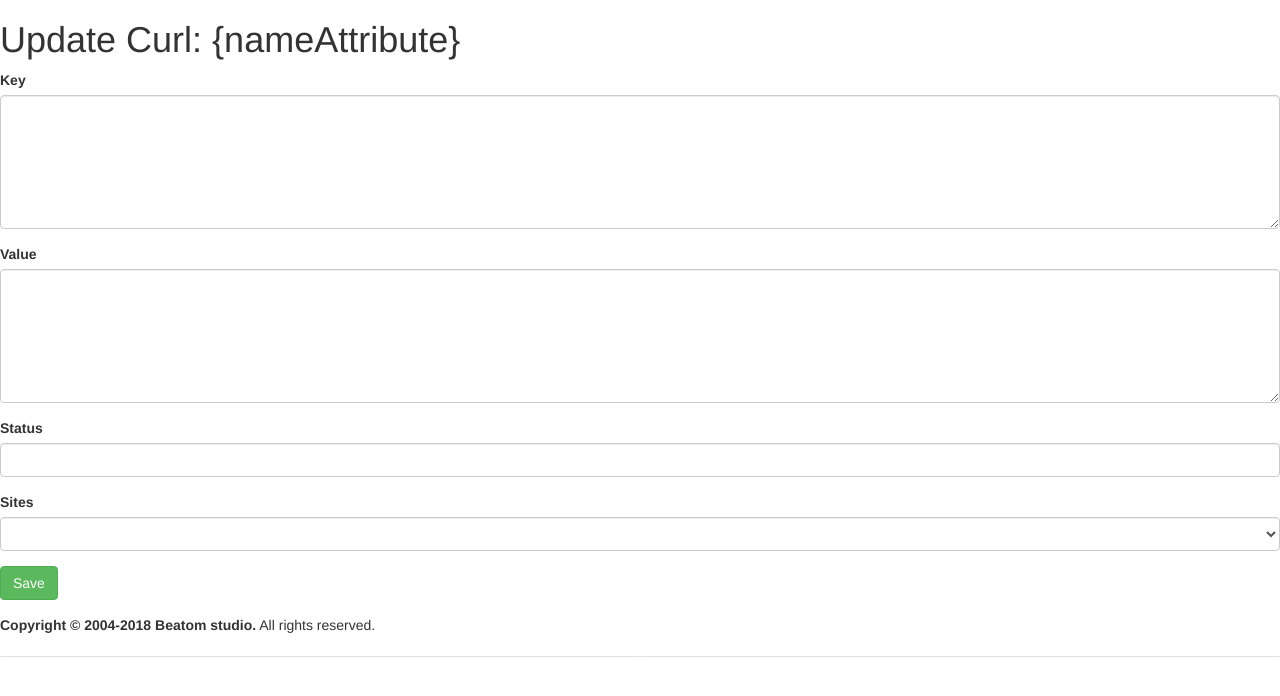
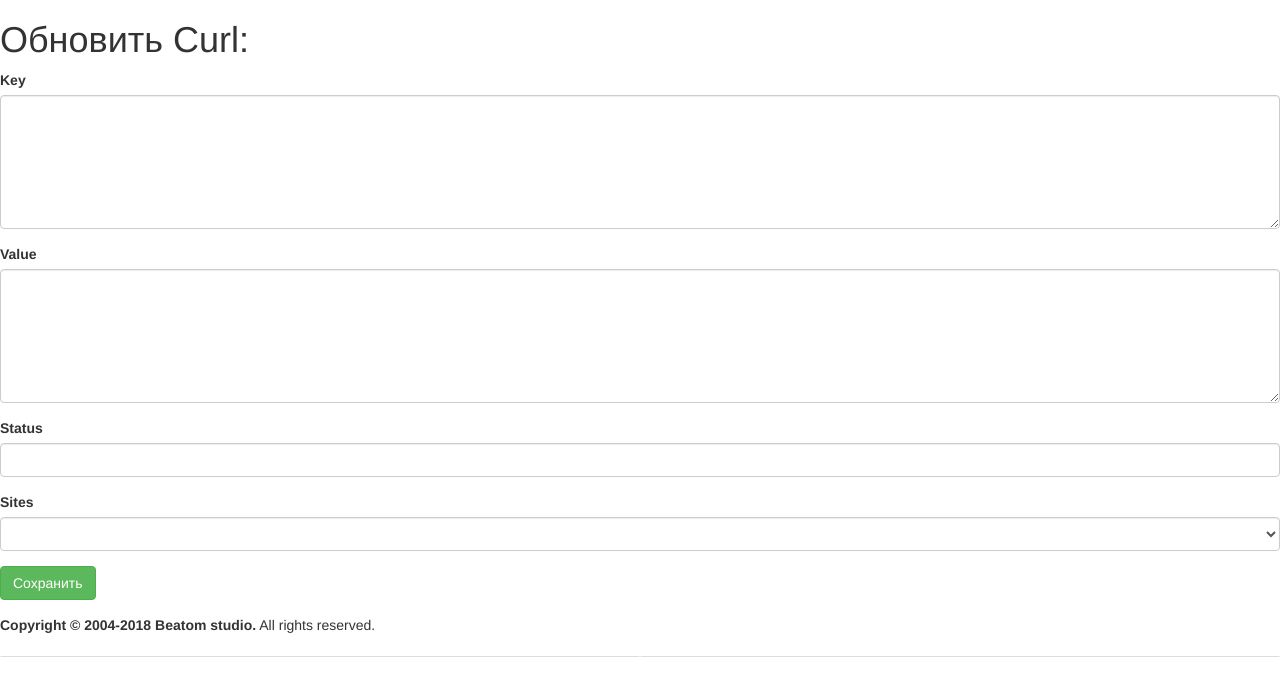
Before and after one commit to Chel1982/parser.loc, a Yii app: template views/curl/update.php in a window 1280 px wide. Shown: the part 71-767 px from the top of the page. Run offline with PHP 8.4 and a stand-in for Yii, Linux system fonts and the light colour scheme; the template is opened without the code that fills it, so the values that code supplies are empty; form fields are guessed from the names that the template uses; some libraries are stand-ins or nearby versions.

Commit message:
Руссифицировал страницу Curls

```diff
--- a/views/curl/_form.php
+++ b/views/curl/_form.php
@@ -23,7 +23,7 @@
     <?= $form->field($model, 'sites_id')->dropDownList(ArrayHelper::map(Sites::find()->all(), 'id', 'name')) ?>
 
     <div class="form-group">
-        <?= Html::submitButton('Save', ['class' => 'btn btn-success']) ?>
+        <?= Html::submitButton('Сохранить', ['class' => 'btn btn-success']) ?>
     </div>
 
     <?php ActiveForm::end(); ?>
--- a/views/curl/create.php
+++ b/views/curl/create.php
@@ -6,7 +6,7 @@
 /* @var $this yii\web\View */
 /* @var $model app\models\Curl */
 
-$this->title = 'Create Curl';
+$this->title = 'Создать Curl';
 $this->params['breadcrumbs'][] = ['label' => 'Curls', 'url' => ['index']];
 $this->params['breadcrumbs'][] = $this->title;
 ?>
--- a/views/curl/index.php
+++ b/views/curl/index.php
@@ -19,7 +19,7 @@
     <?php // echo $this->render('_search', ['model' => $searchModel]); ?>
 
     <p>
-        <?= Html::a('Create Curl', ['create'], ['class' => 'btn btn-success']) ?>
+        <?= Html::a('Создать Curl', ['create'], ['class' => 'btn btn-success']) ?>
     </p>
 
     <?= GridView::widget([
--- a/views/curl/update.php
+++ b/views/curl/update.php
@@ -5,7 +5,7 @@
 /* @var $this yii\web\View */
 /* @var $model app\models\Curl */
 
-$this->title = 'Update Curl: {nameAttribute}';
+$this->title = 'Обновить Curl:';
 $this->params['breadcrumbs'][] = ['label' => 'Curls', 'url' => ['index']];
 $this->params['breadcrumbs'][] = ['label' => $model->id, 'url' => ['view', 'id' => $model->id]];
 $this->params['breadcrumbs'][] = 'Update';
--- a/views/curl/view.php
+++ b/views/curl/view.php
@@ -15,8 +15,8 @@
     <h1><?= Html::encode($this->title) ?></h1>
 
     <p>
-        <?= Html::a('Update', ['update', 'id' => $model->id], ['class' => 'btn btn-primary']) ?>
-        <?= Html::a('Delete', ['delete', 'id' => $model->id], [
+        <?= Html::a('Обновить', ['update', 'id' => $model->id], ['class' => 'btn btn-primary']) ?>
+        <?= Html::a('Удалить', ['delete', 'id' => $model->id], [
             'class' => 'btn btn-danger',
             'data' => [
                 'confirm' => 'Are you sure you want to delete this item?',
```
Also changed, not shown: models/Curl.php (+4 -4 lines).
